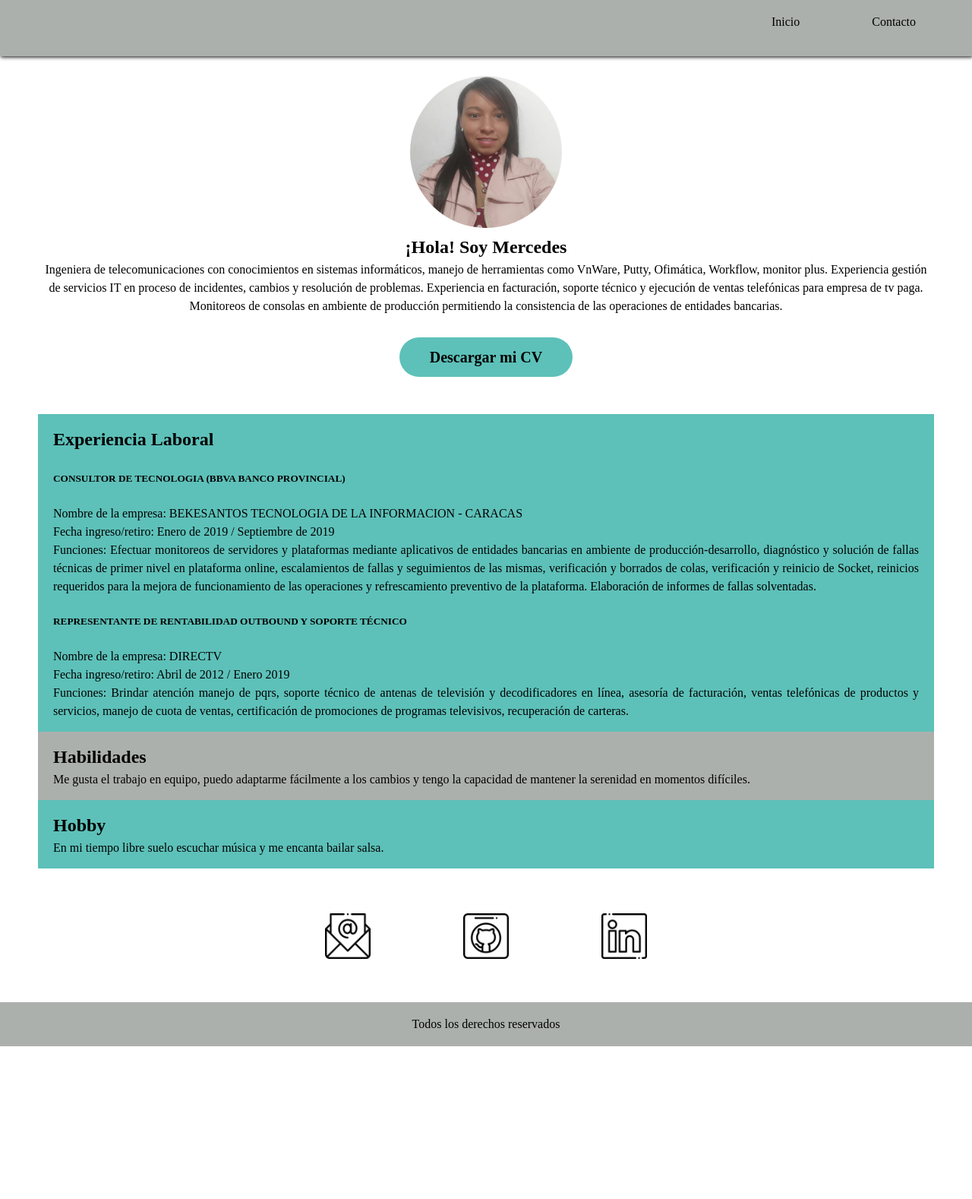
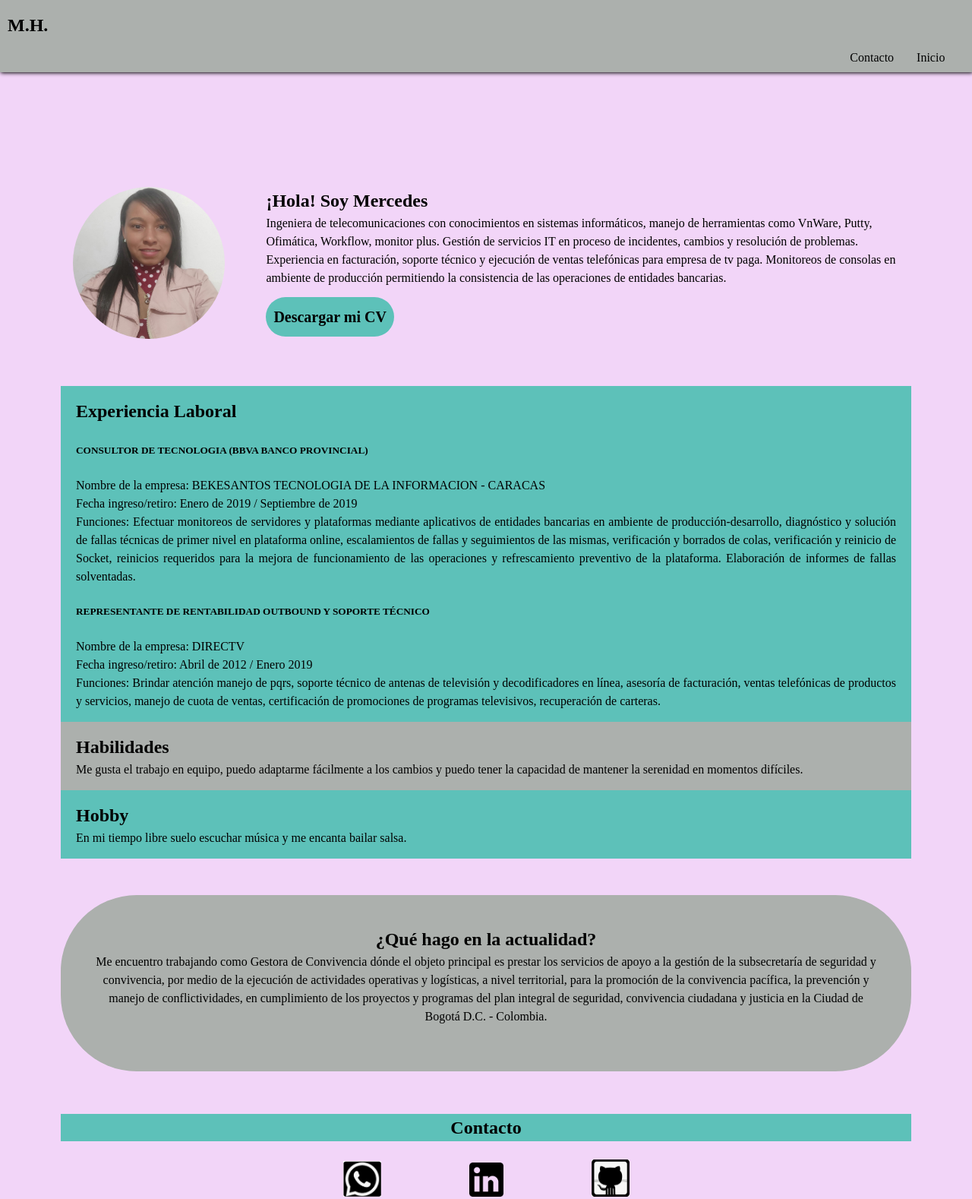
Before and after one commit to myhh2023/proyecto-2-cod-latam, a plain HTML site: page index.html in a window 1280 px wide. Shown: the top 1578 px of the page at 76% size. Before the commit the page ends 1377 px from the top, so only its background shows below. Drawn offline with Linux system fonts and the light colour scheme.

Commit message:
varios cambios

```diff
--- a/css/styles.css
+++ b/css/styles.css
@@ -8,49 +8,51 @@
     scroll-behavior: smooth;
 }
 
-
-
-
-}
-
 body {
     background-color: beige;
 }
 
 header{
     width: 100%;
-    height: 50px;
+    height: 30px;
     padding-top: 10px;
     display: table;
     box-shadow: 1px 1px 5px;
     background-color: #acb0ad;
     position: fixed;
+}
+
+#inicio {
+    flex-direction: column;
+    display: flex;
+    align-items: center;
+    padding: 16px;
+    padding-top: 5%;
 
 }
 
 .menu{
-    margin-bottom: 5%;
-    margin-right: 5%;
-}
-
-
-nav{
-    float: right;
-
+    margin-bottom: 2%;
+    margin-right: 2%;
 }
 
 nav li {
-    margin-left: 75px;
+    margin-left: 10px;
     float: left;
-    padding: 10px;
+    padding:10px;
     display: inline-flex;
     cursor: pointer;
-
+    float: right;
 }
 
 nav li:hover { background-color: white;
     border-radius: 5px;
+}
 
+nav h2 {
+    padding-top:10px;
+    padding-bottom:10px;
+    padding-left:10px;
 }
 
 
@@ -59,14 +61,13 @@ nav li:hover { background-color: white;
 */
 main {
     max-width: 2000px;
-    margin: 50px;
-    padding-top: 100px;
+    margin: 80px;
+    padding-top: 150px;
     line-height: 1.5;
     margin-top: 0;
     text-align: center;
+}
 
-
-}
 section{
     text-align: center;
 }
@@ -76,7 +77,6 @@ section{
     height: 200px;
     object-fit: cove;
     border-radius: 50%;
-
 }
 
 .boton{
@@ -85,28 +85,26 @@ section{
     color: black;
     padding-top:15px;
     padding-bottom:15px;
-    padding-left:40px;
-    padding-right:40px;
+    padding-left:10px;
+    padding-right:10px;
     background-color: #5dc1b9;
     border-radius:35px;
-
 }
 .boton:hover{
     background-color: #acb0ad;
-}
 
+  }
 
-#hablemos{background-color: #5dc1b9;
+.hablemos{
+    background-color: #5dc1b9;
     padding-top:15px;
     padding-bottom:15px;
     padding-left:20px;
     padding-right:20px;
     text-align: justify;
-
-
     }
 
-#Habilidades{
+.Habilidades{
     background-color: #acb0ad;
     padding-top:15px;
     padding-bottom:15px;
@@ -115,7 +113,8 @@ section{
     text-align: justify;
 }
 
-#Hobby{background-color: #5dc1b9;
+.Hobby{
+    background-color: #5dc1b9;
     padding-top:15px;
     padding-bottom:15px;
     padding-left:20px;
@@ -124,29 +123,46 @@ section{
 
 }
 
-#cuadros {
+.Actualmente {
+    background-color: #acb0ad ;
+    padding-top:40px;
+    padding-bottom:60px;
+    padding-left:40px;
+    padding-right:40px;
+    border-radius:100px;
+    }
+
+#contacto {
     margin-top: 5%;
 }
 
-#cuadros a {
+#contacto a {
     padding: 5%;
 
 }
 
+#contacto h2{
+    background-color: #5dc1b9;
+}
 
 article{padding-top: 40px; padding-bottom: 60px;}
 
 
 
-footer {color: black;
+footer {
+     color: black;
      background-color: #acb0ad;
      padding-top: 20px;
-     padding-bottom: 20px; }
+     padding-bottom: 20px;
+     padding-right: 20px;
+     padding-left: 20px;
+     text-align: center;
+     box-shadow: 2px 3px 2px 4px;
+    }
 
-footer p {
-    text-align: center
- }
-
+#codigopalante{
+        border-radius: 15%;
+}
 
 /* Fonts */
 /* Importar aquí la font */
@@ -164,22 +180,20 @@ a {
     color: inherit;
 }
 
+@media (min-width: 1024px) {
+        section#inicio{
+        flex-direction: row;
+    }
+
+    article.presentacion{
+        text-align: left ;
+        width: 100%;
+        padding-left: 5%;
+
+    }
+    body {
+        background-color: rgb(242, 213, 248);
+    }
 
 
-/* Recomendaciones!
-*  - Comenzar desde lo más general y luego ir hacia lo mas específico, asignando primero
-*    "estilos generales". Una buena idea sería comenzar por el <body> ;)
-*
-*  - Recuerden que queremos evitar "repetir código", en CSS usando la cualidad de la herencia
-*    podemos setear ciertas propiedades en un elemento padre y dejar que sean heredadas (por ejemplo: font-size)
-*
-*  - Nadie sabe todas las propiedades CSS de memoria, si no saben como hacer algo no lo recuerdan, la respuesta
-*    pueden encontrarla buscando en la web algo como "CSS como hacer ... " o "propiedad css para hacer ..."
-*
-*  - Usen mucho las herramientas para desarrolladores del navegador para ir
-*    probando el CSS que escriben, resolver dudas y problemas.
-*
-*  - Paciencia, resiliencia y creatividad! No se desanimen, las primeras experiencias maquetando con HTML y CSS
-*    pueden ser frustrantes, pero estas habilidades se van desarrollando con la experiencia, es como aprender
-*    un trabajo manual, hacer una artesanía, tocar un instrumento musical... la práctica es todo!
-*/
+}
--- a/index.html
+++ b/index.html
@@ -11,31 +11,39 @@
     <header>
         <div class="menu">
             <nav>
-
+                <h2>M.H.</h2>
                 <ul>
-                    <li><a href="#Inicio"></a>Inicio</li>
-                    <li><a href="#contacto"></a> Contacto</li>
+                    <li class="menula"><a href="#inicio">Inicio</a>
+                    </li>
+                    <li class="menula"><a href="#contacto">Contacto</a>
+                    </li>
                  </ul>
             </nav>
         </div>
     </header>
     <main>
+        <section id="inicio" >
+            <figure>
                 <img id="imagen-ovalada" src="/img/MI FOTO2.jpeg" alt="Mercedes">
 
-        <section id="Inicio" >
+            </figure>
+
+            <article class="presentacion">
+
                 <h2>¡Hola! Soy Mercedes</h2>
-                <p>Ingeniera de telecomunicaciones con conocimientos en sistemas informáticos, manejo de herramientas como VnWare, Putty, Ofimática, Workflow, monitor plus. Experiencia gestión de servicios IT en proceso de incidentes, cambios y resolución de problemas. Experiencia en facturación, soporte técnico y ejecución de ventas telefónicas para empresa de tv paga. Monitoreos de consolas en ambiente de producción permitiendo la consistencia de las operaciones de entidades bancarias.</p>
+                <p>Ingeniera de telecomunicaciones con conocimientos en sistemas informáticos, manejo de herramientas como VnWare, Putty, Ofimática, Workflow, monitor plus. Gestión de servicios IT en proceso de incidentes, cambios y resolución de problemas. Experiencia en facturación, soporte técnico y ejecución de ventas telefónicas para empresa de tv paga. Monitoreos de consolas en ambiente de producción permitiendo la consistencia de las operaciones de entidades bancarias.</p>
+                      <br>
+                    <a class="boton" href="/img/HOJA DE VIDA PROFESIONAL 26-06-2023.pdf" target="_blank">Descargar mi CV</a>
 
-                <article>
-                    <a class="boton" href="/img/HOJA DE VIDA PROFESIONAL 26-06-2023.pdf" target="_blank">Descargar mi CV</a>
             </article>
+
         </section>
 
-                <article id="hablemos"  >
+        <section>
+            <article class="hablemos"  >
                 <h2>Experiencia Laboral</h2> <br>
                 <h5>CONSULTOR DE TECNOLOGIA (BBVA BANCO PROVINCIAL)</h5><br>
                 <p>
-
                     Nombre de la empresa: BEKESANTOS TECNOLOGIA DE LA INFORMACION - CARACAS <br>
                     Fecha ingreso/retiro: Enero de 2019 / Septiembre de 2019 <br>
                     Funciones: Efectuar monitoreos de servidores y plataformas mediante aplicativos
@@ -57,32 +65,43 @@
 
             </article>
 
-                <article id="Habilidades">
+            <article class="Habilidades">
                 <h2>Habilidades</h2>
-                    <p>Me gusta el trabajo en equipo, puedo adaptarme fácilmente a los cambios y tengo la capacidad de mantener la serenidad en momentos difíciles. </p>
+                <p>Me gusta el trabajo en equipo, puedo adaptarme fácilmente a los cambios y puedo tener la capacidad de mantener la serenidad en momentos difíciles. </p>
 
             </article>
-                <article id="Hobby">
+
+            <article class="Hobby">
                 <h2>Hobby</h2>
             En mi tiempo libre suelo escuchar música y me encanta bailar salsa.
 
+            </article>
+        </section>
+        <br> <br>
 
-                </article>
+        <section class="Actualmente">
+             <h2>¿Qué hago en la actualidad?</h2>
+                Me encuentro trabajando como Gestora de Convivencia dónde el objeto principal es prestar los servicios de apoyo a la gestión de la subsecretaría de seguridad y convivencia, por medio de la ejecución de actividades operativas y logísticas, a nivel territorial, para la promoción de la convivencia pacífica, la prevención y manejo de conflictividades, en cumplimiento de los proyectos y programas del plan integral de seguridad, convivencia ciudadana y justicia en la Ciudad de Bogotá D.C. - Colombia.
 
+        </section>
 
-        <section id="cuadros">
+        <section id="contacto">
+               <h2>Contacto</h2> <br>
 
-                <a href="/img/mail.png" target="_blank"><img width="60px" src="/img/mail.png" alt=""></a>
+               <a href="https://wa.link/wf9svv" target="_blank"><img width="50px" src="/img/wwwsss.png" alt=""></a>
 
-                <a href="/img/github.png" target="_blank"><img width="60px" src="/img/github.png" alt=""></a>
+                <a href="https://www.linkedin.com/in/mercedes-hernandez-343128189/" target="_blank"><img width="45px" src="/img/in--2.png" alt=""></a>
 
-                <a href="/img/linkedin.png" target="_blank"><img width="60" src="/img/linkedin.png" alt=""></a>
+                <a href="https://github.com/myhh2023/proyecto-2-cod-latam" target="_blank"><img width="50px" src="/img/hola2.png" alt=""></a>
 
         </section>
     </main>
+
     <footer>
-        <p>Todos los derechos reservados</p>
+        <p>Con el apoyo de</p> <br>
+        <a href="https://www.codigopalante.org/" target="_blank" ><img width="80" id="codigopalante" src="img/codigopalante.png" alt=""></a>
     </footer>
+
 
     <script src="/js/main.js"></script>
 </body>
--- a/js/main.js
+++ b/js/main.js
@@ -0,0 +1,10 @@
+//corregir
+
+const menula = document.querySelectorAll(".menula");
+menula.forEach(function(mer){
+    mer.addEventListener("click", function(e){
+        const activeMer = document.querySelector(".active");
+        activeMer.classList.remove("active");
+        e.target.classList.add("active");
+    });
+});
```
Also changed, not shown: img/codigopalante.png (added), img/github.png (deleted), img/hola2.png (added), img/img.png (deleted), img/in--2.png (added), img/linkedin.png (deleted), img/logo.png (deleted), img/mail.png (deleted), img/whatsapp.png (added), img/wwwsss.png (added), js/codigopalante.png (added). Lines whose indentation alone changed are shown as unchanged.
